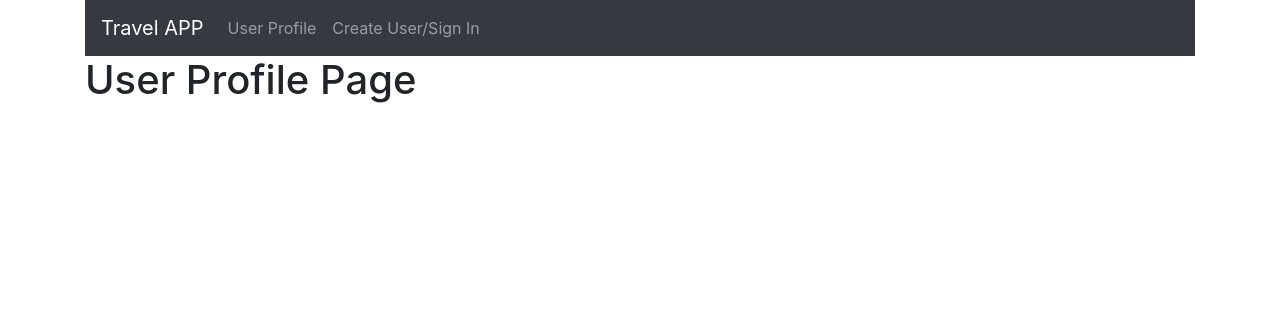
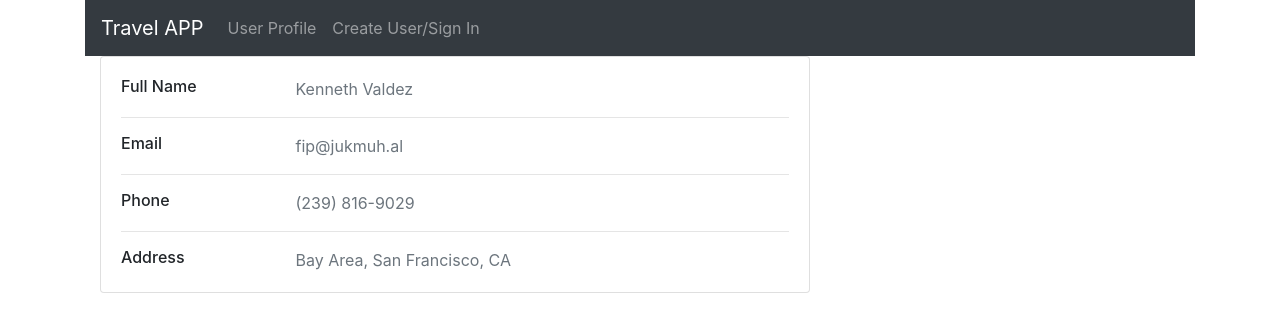
Before and after one commit to ashuchow/project2, a React (Create React App) app in the folder frontend/: page /up in a window 1280 px wide. Shown: the top 332 px of the page. Built offline with nearby package versions, Linux system fonts and the light colour scheme.

Commit message:
User Profile rough

```diff
--- a/frontend/src/Screens/UserProfile.js
+++ b/frontend/src/Screens/UserProfile.js
@@ -1,11 +1,54 @@
 import React from 'react'
+import 'bootstrap/dist/css/bootstrap.min.css';
+import { Link } from 'react-router-dom';
+import {Button} from 'react-bootstrap';
+
 
 function userProfile() {
     return (
-        <div>
-            <h1>User Profile Page</h1>
+        <div class="col-md-8">
+        <div class="card mb-3">
+          <div class="card-body">
+            <div class="row">
+              <div class="col-sm-3">
+                <h6 class="mb-0">Full Name</h6>
+              </div>
+              <div class="col-sm-9 text-secondary">
+                Kenneth Valdez
+              </div>
+            </div>
+            <hr/>
+            <div class="row">
+              <div class="col-sm-3">
+                <h6 class="mb-0">Email</h6>
+              </div>
+              <div class="col-sm-9 text-secondary">
+                fip@jukmuh.al
+              </div>
+            </div>
+            <hr/>
+            <div class="row">
+              <div class="col-sm-3">
+                <h6 class="mb-0">Phone</h6>
+              </div>
+              <div class="col-sm-9 text-secondary">
+                (239) 816-9029
+              </div>
+            </div>
+            <hr/>
+
+            <div class="row">
+              <div class="col-sm-3">
+                <h6 class="mb-0">Address</h6>
+              </div>
+              <div class="col-sm-9 text-secondary">
+                Bay Area, San Francisco, CA
+              </div>
+            </div>
+          </div>
         </div>
-    )
-}
+        </div>
+        )
+        }
 
-export default userProfile
+        export default userProfile
```
